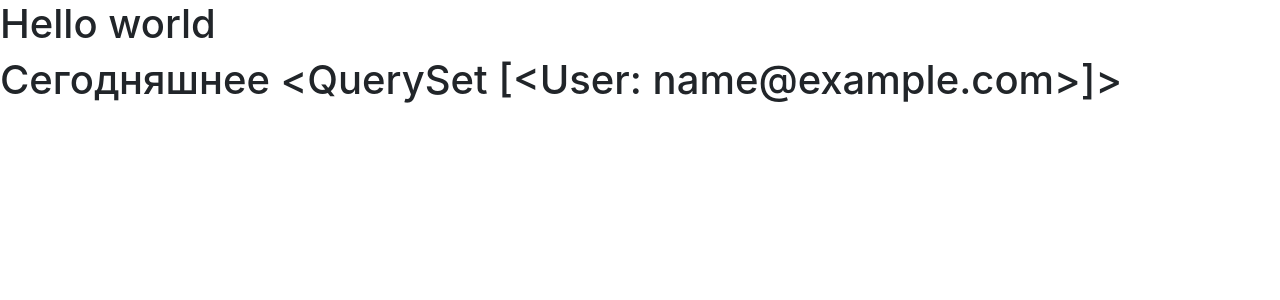
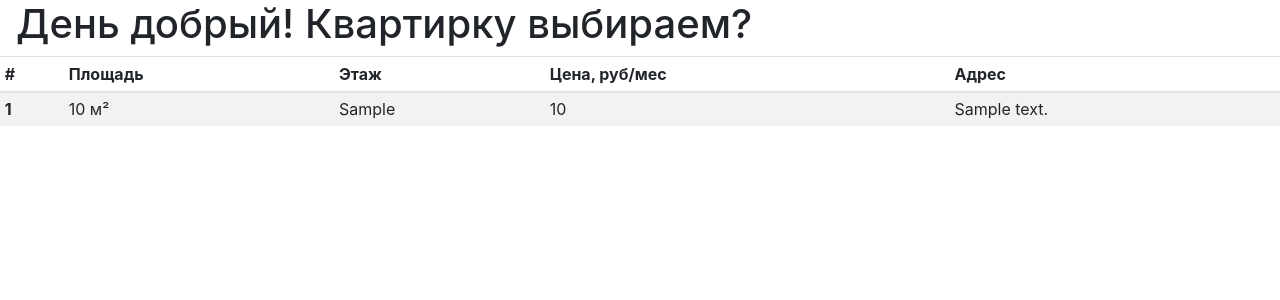
Before and after one commit to saitaro/Q-Parser, a Django app: template Schedule/main/templates/cian_table.html in a window 1280 px wide. Shown: the top 300 px of the page. Run offline with Django 3.2, Linux system fonts and the light colour scheme; the template is opened without the code that fills it: values that come from a table or form of the project are taken from there, others are empty; tables that the repository leaves empty hold one stand-in row (values such as "Sample post"); some libraries are stand-ins or nearby versions.

Commit message:
Add html page

```diff
--- a/Schedule/Schedule/settings.py
+++ b/Schedule/Schedule/settings.py
@@ -145,7 +145,8 @@ CELERY_TIMEZONE = TIME_ZONE
 CELERY_BEAT_SCHEDULE = {
     'main_cian_parse': {
         'task': 'main.tasks.main',
-        'schedule': crontab(minute=0, hour=6),
+        # 'schedule': crontab(minute=0, hour=6),
+        'schedule': 15,
         'args': (),
     },
     # 'add-every-10-seconds': {
--- a/Schedule/Schedule/urls.py
+++ b/Schedule/Schedule/urls.py
@@ -19,5 +19,5 @@ from django.urls import path, include
 
 urlpatterns = [
     path('admin/', admin.site.urls),
-    path('cian/', include('main.urls'))
+    path('', include('main.urls'))
 ]
--- a/Schedule/main/tasks.py
+++ b/Schedule/main/tasks.py
@@ -9,10 +9,10 @@ from urllib.parse import parse_qs
 import django
 import requests
 from bs4 import BeautifulSoup
-from celery import task, shared_task, group, chain
+from celery import shared_task, group
 
-os.environ.setdefault("DJANGO_SETTINGS_MODULE", "Schedule.settings")
-django.setup()
+# os.environ.setdefault("DJANGO_SETTINGS_MODULE", "Schedule.settings")
+# django.setup()
 from .models import Apartment
 
 
--- a/Schedule/main/templates/cian_table.html
+++ b/Schedule/main/templates/cian_table.html
@@ -7,7 +7,28 @@
   <link rel="stylesheet" href="https://maxcdn.bootstrapcdn.com/bootstrap/4.0.0/css/bootstrap.min.css" integrity="sha384-Gn5384xqQ1aoWXA+058RXPxPg6fy4IWvTNh0E263XmFcJlSAwiGgFAW/dAiS6JXm" crossorigin="anonymous">
 </head>
 <body>
-  <h1>Hello world</h1>
-  <h1>Сегодняшнее {{ users }}</h1>
+  <h1 class="pl-3">День добрый! Квартирку выбираем?</h1>
+  <table class="table table-sm table-hover table-striped">
+    <thead>
+      <tr>
+        <th>#</th>
+        <th>Площадь</th>
+        <th>Этаж</th>
+        <th>Цена, руб/мес</th>
+        <th>Адрес</th>
+      </tr>
+    </thead>
+    <tbody>
+      {% for ad in ads %}
+        <tr>
+          <th scope="row">{{ad.pk}}</th>
+          <td>{{ad.total_area}} м²</td>
+          <td>{{ad.floor}}</td>
+          <td>{{ad.price}}</td>
+          <td>{{ad.address}}</td>
+        </tr>
+      {% endfor %}
+    </tbody>
+  </table>
 </body>
 </html>
--- a/Schedule/main/views.py
+++ b/Schedule/main/views.py
@@ -1,6 +1,6 @@
 from django.shortcuts import render
-from .models import User
+from .models import Apartment
 
 
 def cian_render(request):
-    return render(request, 'cian_table.html', {'users': User.objects.all()})
+    return render(request, 'cian_table.html', {'ads': Apartment.objects.all()})
```
Also changed, not shown: 1 other file.
